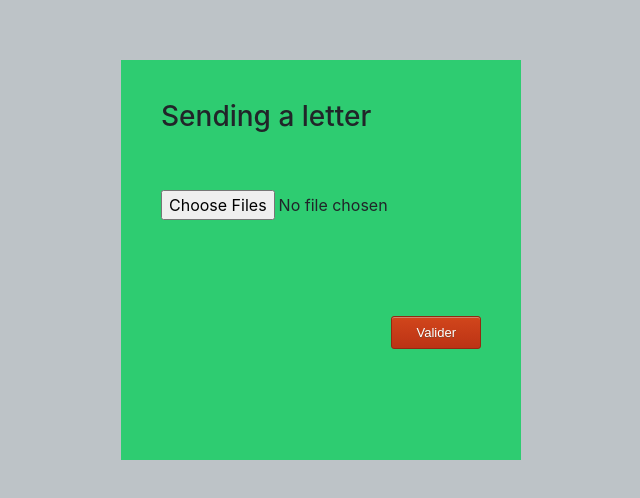
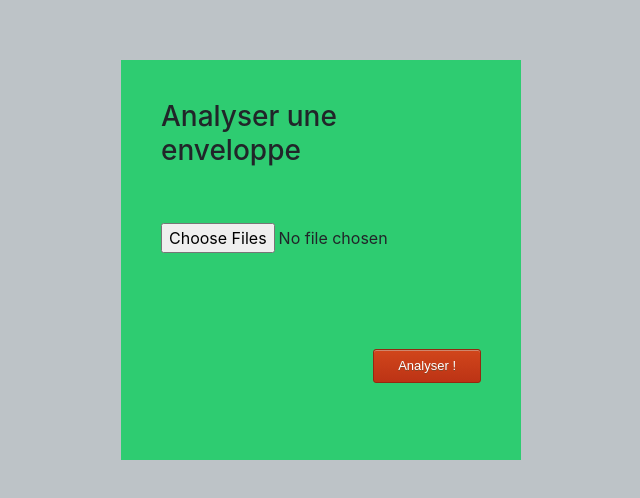
Before and after one commit to HugoB0ss/epsiocr, a website: page front/views/index.html in a window 1280 px wide. Shown: the part 140-638 px from the top of the page, without its empty margins (319-959 px from the left). Drawn offline with nearby package versions, Linux system fonts and the light colour scheme; files that its build step writes are made by us from their sources.

Commit message:
ajout du temps d'exécution et trad fr

```diff
--- a/front/views/index.html
+++ b/front/views/index.html
@@ -11,10 +11,10 @@
 <body>
     <div class="Absolute-Center is-Responsive">
 		<form action="/predict" method="post" encType="multipart/form-data">
-			<h3 id="message">Sending a letter</h3>
+			<h3 id="message">Analyser une enveloppe</h3>
 			<input type="file" class="input-file" name="image" multiple/>
 			<div id="btn">
-				<input class="myButton" type="submit" value="Valider"/>
+				<input class="myButton" type="submit" value="Analyser !"/>
 			</div>
 		</form>
 	</div>
```
Also changed, not shown: front/index.js (+6 -2 lines).
